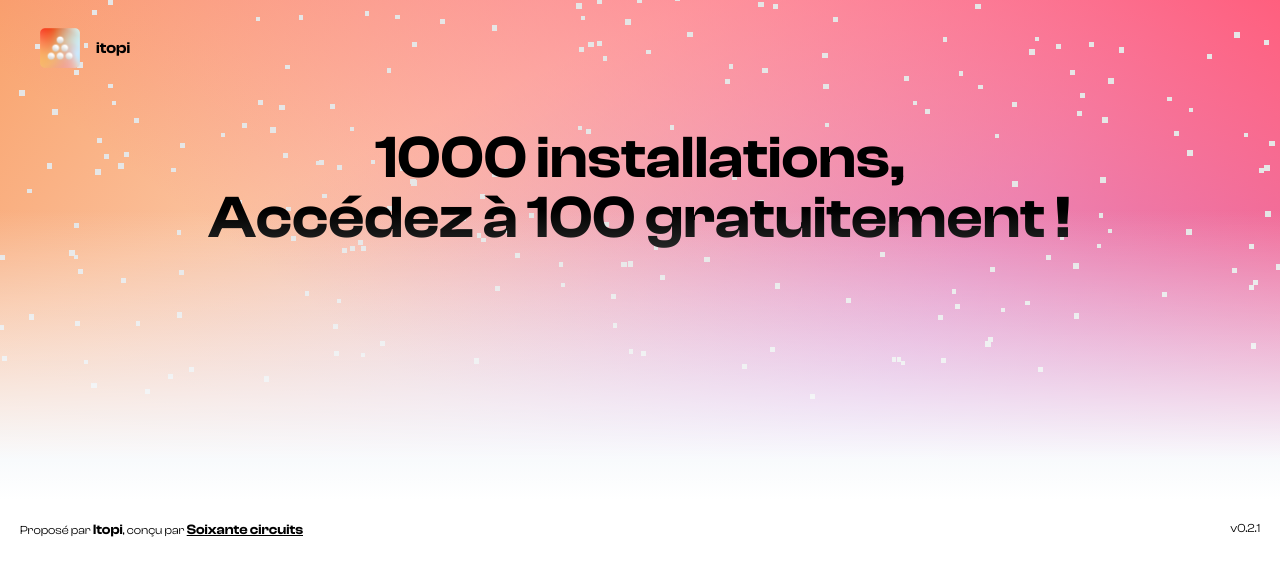
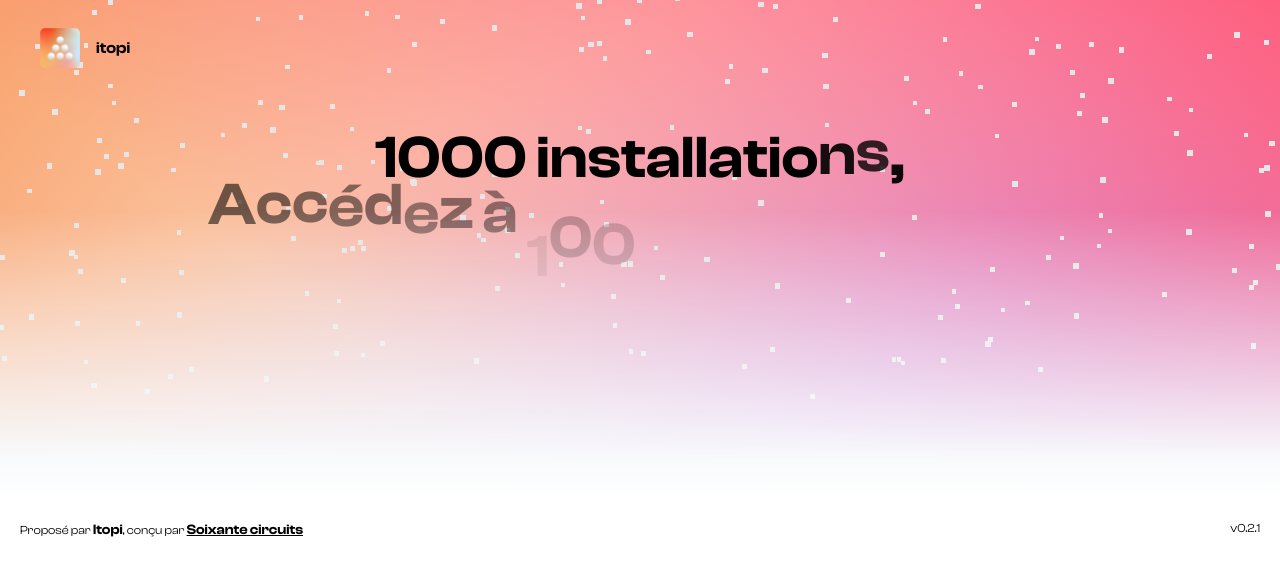
Before and after one commit to ElvinKyungu/itopi, a Nuxt app: page /search in a window 1280 px wide. Shown: the top 576 px of the page. Built offline with nearby package versions, Linux system fonts and the light colour scheme; no server answers.

Commit message:
:art: animation title

```diff
--- a/components/HeaderTitle.vue
+++ b/components/HeaderTitle.vue
@@ -1,61 +1,48 @@
 <script setup>
 
 const title = ref("1000 installations,\nAccédez à 100 gratuitement !")
+
+const animationDelay = (index) => {
+  const delay = (1.5 + index / 10) + Math.random() / 2
+  return delay + 's'
+}
 </script>
 
 <template>
   <div id="header-title" class="h-fit w-full flex justify-center pt-32 absolute top-0">
     <h1
-      class="lineUp typewriter font-semibold text-black text-center text-4xl md:text-6xl whitespace-pre-wrap overflow-hidden">
-      {{ title }}
+      class="h-fit w-full font-semibold text-black text-center text-4xl md:text-6xl whitespace-pre-wrap inline-block">
+      <span v-for="(char, index) in title" class="fade-in opacity-0" :style="{'animation-delay': animationDelay(index) }" >{{ char }}</span>
     </h1>
   </div>
 </template>
 
 <style scoped>
+@keyframes bottomFadeIn {
+  0% {
+    position: relative;
+    bottom: -50px;
+    opacity: 0;
+  }
 
+  50% {
+    position: relative;
+    opacity: 50%;
+    bottom: 15px;
+  }
 
-.typewriter {
-  animation: type 2s steps(40, end);
-  animation-fill-mode: forwards;
-}
-
-@keyframes type {
-  0% {
-    width: 0;
-  }
   100% {
-    width: 100%;
+    position: relative;
+    bottom: 0.0em;
+    opacity: 1;
   }
 }
 
-/* .typewriter {
-  animation: 4sgrow ease-out;
-} */
-
-/* @keyframes anim-lineUp {
-  0% {
-    opacity: 0;
-    max-height: var(--lineHeight);
-    transform: translateY(80%);
-  }
-  10% {
-    opacity: 0;
-    transform: translateY(80%);
-  }
-  40% {
-    opacity: 0;
-  }
-  70% {
-    opacity: 1;
-    transform: translateY(0%);
-  }
-  100% {
-    opacity: 1;
-    max-height: calc(var(--lineHeight) * var(--lines));
-    transform: translateY(0%);
-  }
-} */
+.fade-in {
+  animation-name: bottomFadeIn;
+  animation-fill-mode: forwards;
+  animation-duration: 2s;
+}
 
 
 </style>
```
